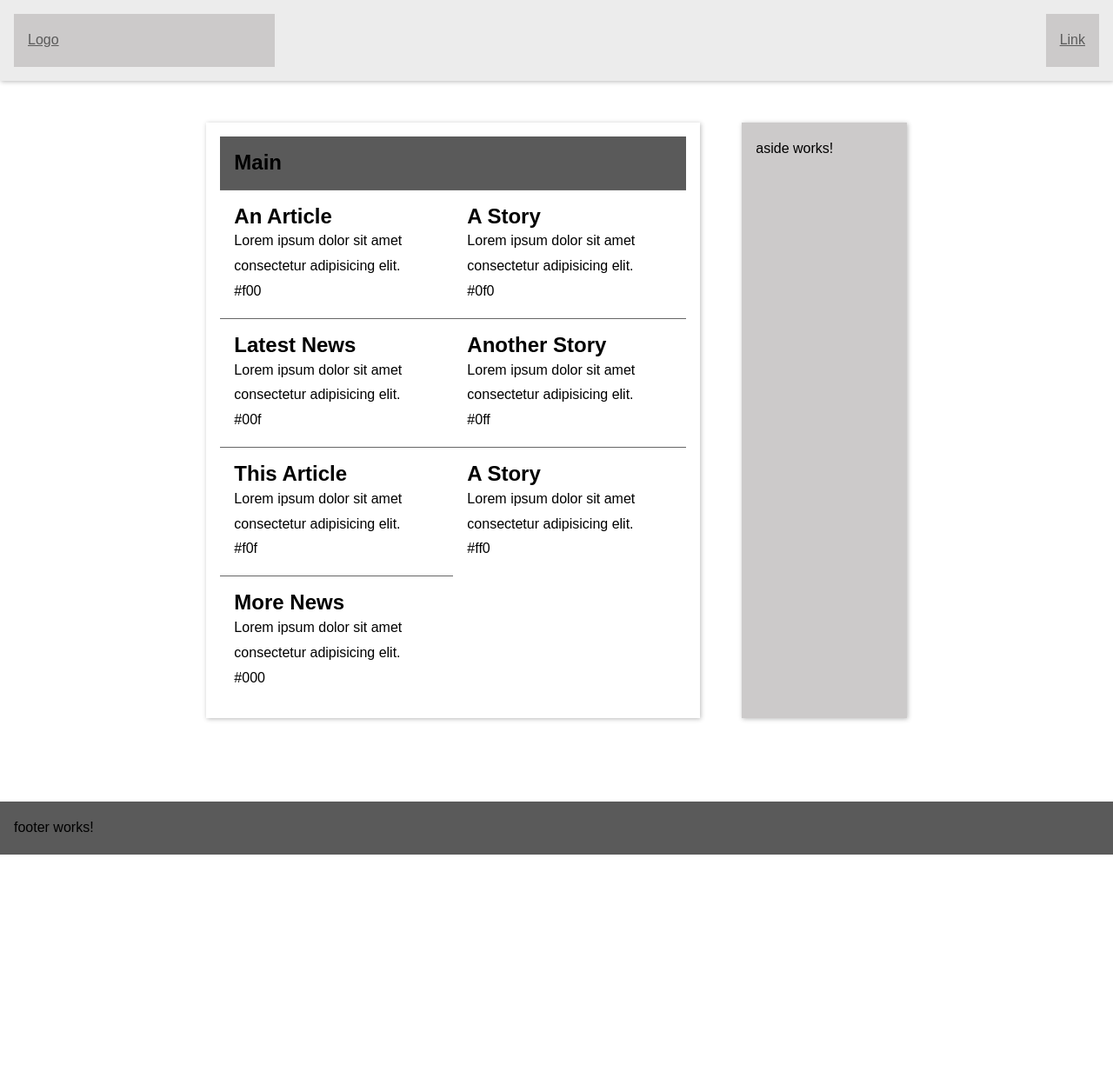
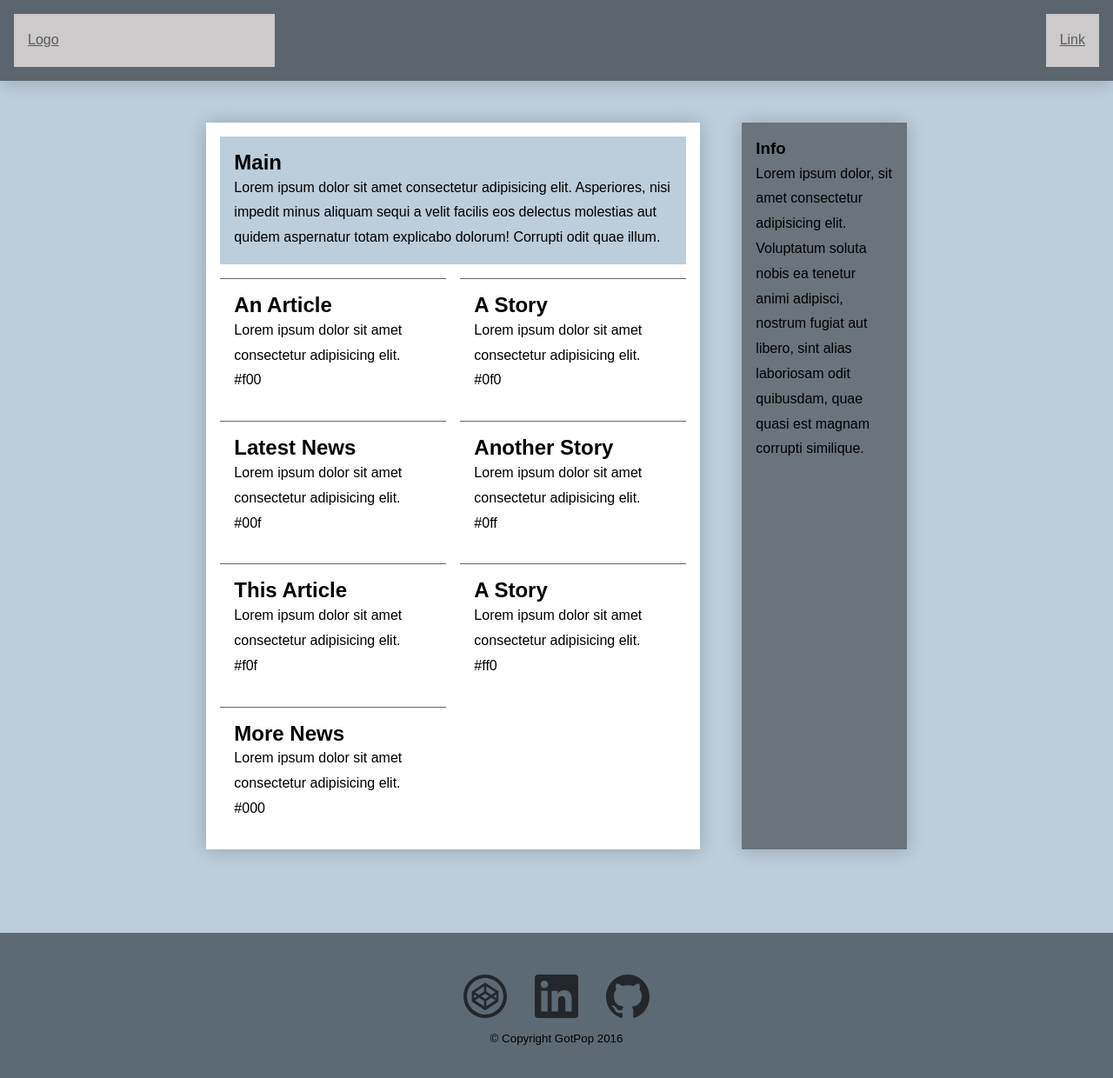
Before and after one commit to gotpop/grid, an Angular app: page / in a window 1280 px wide. Shown: the top 1240 px of the page at 87% size. Before the commit the page ends 983 px from the top, so only its background shows below. Built offline with nearby package versions, Linux system fonts and the light colour scheme.

Commit message:
Continue styling

```diff
--- a/src/app/aside/aside.component.html
+++ b/src/app/aside/aside.component.html
@@ -1,3 +1,3 @@
-<p>
-  aside works!
-</p>
+<h3>Info</h3>
+<p>Lorem ipsum dolor, sit amet consectetur adipisicing elit. Voluptatum soluta nobis ea tenetur animi adipisci, nostrum fugiat
+  aut libero, sint alias laboriosam odit quibusdam, quae quasi est magnam corrupti similique.</p>
--- a/src/app/aside/aside.component.scss
+++ b/src/app/aside/aside.component.scss
@@ -7,6 +7,6 @@
 :host {
     grid-area: aside;
     padding: $padding-small;
-    background: $light2;
+    background: $lighttint4;
     box-shadow: $shadow2;
 }
--- a/src/app/footer/footer.component.html
+++ b/src/app/footer/footer.component.html
@@ -1,3 +1,27 @@
-<p>
-  footer works!
-</p>
+<div id="social" class="social">
+  <nav class="social-nav">
+    <a class="social-link" href="http://codepen.io/gotpop/">
+      <span class="icon">
+        <svg id="icon-codepen" x="0px" y="0px" width="50px" height="50px" viewBox="0 0 50 50">
+          <path id="circle" fill="%231D1D1B" d="M25,0C11.2,0,0,11.2,0,25s11.2,25,25,25c13.8,0,25-11.2,25-25S38.8,0,25,0z M25,45.9 C13.5,45.9,4.1,36.5,4.1,25S13.5,4.1,25,4.1c11.5,0,20.9,9.4,20.9,20.9S36.5,45.9,25,45.9z"></path>
+          <path id="box" fill="%231D1D1B" d="M40.4,20.1C40.4,20.1,40.4,20.1,40.4,20.1c0-0.1,0-0.1,0-0.2c0,0,0,0,0-0.1c0,0,0-0.1,0-0.1 c0,0,0,0,0-0.1c0,0,0-0.1,0-0.1c0,0,0,0,0-0.1c0,0,0-0.1-0.1-0.1c0,0,0,0,0-0.1c0,0,0,0-0.1-0.1c0,0,0,0-0.1-0.1c0,0,0,0-0.1-0.1 c0,0,0,0-0.1,0c0,0,0,0,0,0L25.7,9.8c-0.4-0.3-1-0.3-1.5,0l-14.1,9.4c0,0,0,0,0,0c0,0,0,0-0.1,0c0,0-0.1,0-0.1,0.1c0,0,0,0-0.1,0.1 c0,0,0,0-0.1,0.1c0,0,0,0,0,0.1c0,0,0,0.1-0.1,0.1c0,0,0,0,0,0.1c0,0,0,0.1,0,0.1c0,0,0,0,0,0.1c0,0,0,0.1,0,0.1c0,0,0,0,0,0.1 c0,0,0,0.1,0,0.1c0,0,0,0,0,0.1c0,0.1,0,0.1,0,0.2v9.4c0,0.1,0,0.1,0,0.2c0,0,0,0,0,0.1c0,0,0,0.1,0,0.1c0,0,0,0,0,0.1 c0,0,0,0.1,0,0.1c0,0,0,0,0,0.1c0,0,0,0.1,0,0.1c0,0,0,0,0,0.1c0,0,0,0.1,0.1,0.1c0,0,0,0,0,0.1c0,0,0,0,0.1,0.1c0,0,0,0,0.1,0.1 c0,0,0,0,0.1,0.1c0,0,0,0,0.1,0c0,0,0,0,0,0l14.1,9.4c0.2,0.1,0.5,0.2,0.7,0.2c0.3,0,0.5-0.1,0.7-0.2l14.1-9.4c0,0,0,0,0,0 c0,0,0,0,0.1,0c0,0,0.1,0,0.1-0.1c0,0,0,0,0.1-0.1c0,0,0,0,0.1-0.1c0,0,0,0,0-0.1c0,0,0-0.1,0.1-0.1c0,0,0,0,0-0.1c0,0,0-0.1,0-0.1 c0,0,0,0,0-0.1c0,0,0-0.1,0-0.1c0,0,0,0,0-0.1c0,0,0-0.1,0-0.1c0,0,0,0,0-0.1c0-0.1,0-0.1,0-0.2v-9.4 C40.5,20.2,40.5,20.2,40.4,20.1z M26.3,13.4l10.4,6.9l-4.6,3.1l-5.8-3.9V13.4z M23.7,13.4v6.2l-5.8,3.9l-4.6-3.1L23.7,13.4z M12.2,22.8l3.3,2.2l-3.3,2.2V22.8z M23.7,36.6l-10.4-6.9l4.6-3.1l5.8,3.9V36.6z M25,28.1L20.3,25l4.7-3.1l4.7,3.1L25,28.1z M26.3,36.6v-6.2l5.8-3.9l4.6,3.1L26.3,36.6z M37.8,27.2L34.5,25l3.3-2.2V27.2z"></path>
+        </svg>
+      </span>
+    </a>
+    <a class="social-link" href="http://uk.linkedin.com/in/gotpop">
+      <span class="icon">
+        <svg id="icon-linkedin" x="0px" y="0px" width="50px" height="50px" viewBox="0 0 50 50">
+          <path id="linkedin" fill="%231D1D1B" d="M46.3,0H3.7C1.7,0,0,1.6,0,3.6v42.8c0,2,1.7,3.6,3.7,3.6h42.6c2,0,3.7-1.6,3.7-3.6V3.6 C50,1.6,48.3,0,46.3,0z M14.8,42.6H7.4V18.7h7.4V42.6z M11.1,15.5c-2.4,0-4.3-1.9-4.3-4.3c0-2.4,1.9-4.3,4.3-4.3 c2.4,0,4.3,1.9,4.3,4.3C15.4,13.6,13.5,15.5,11.1,15.5z M42.6,42.6h-7.4V31c0-2.8-0.1-6.3-3.9-6.3c-3.9,0-4.5,3-4.5,6.1v11.8h-7.4 V18.7h7.1V22h0.1c1-1.9,3.4-3.9,7-3.9c7.5,0,8.9,4.9,8.9,11.4V42.6z"></path>
+        </svg>
+      </span>
+    </a>
+    <a class="social-link" href="https://github.com/gotpop">
+      <span class="icon">
+        <svg id="icon-github" x="0px" y="0px" width="50px" height="50px" viewBox="0 0 50 50">
+          <path id="github_1_" fill-rule="evenodd" clip-rule="evenodd" fill="%231D1D1B" d="M25,0C11.2,0,0,11.5,0,25.6C0,37,7.2,46.6,17.1,50 c1.2,0.2,1.7-0.6,1.7-1.2c0-0.6,0-2.6,0-4.8c-7,1.6-8.4-3-8.4-3c-1.1-3-2.8-3.8-2.8-3.8c-2.3-1.6,0.2-1.6,0.2-1.6 c2.5,0.2,3.8,2.6,3.8,2.6c2.2,3.9,5.8,2.8,7.3,2.1c0.2-1.7,0.9-2.8,1.6-3.4C14.9,36.3,9,34.1,9,24.3c0-2.8,1-5.1,2.6-6.9 c-0.3-0.6-1.1-3.3,0.2-6.8c0,0,2.1-0.7,6.9,2.6c2-0.6,4.1-0.9,6.3-0.9c2.1,0,4.3,0.3,6.3,0.9c4.8-3.3,6.9-2.6,6.9-2.6 c1.4,3.5,0.5,6.1,0.2,6.8c1.6,1.8,2.6,4.1,2.6,6.9c0,9.8-5.8,12-11.4,12.6c0.9,0.8,1.7,2.4,1.7,4.7c0,3.4,0,6.2,0,7 c0,0.7,0.4,1.5,1.7,1.2C42.8,46.6,50,37,50,25.6C50,11.5,38.8,0,25,0z"></path>
+        </svg>
+      </span>
+    </a>
+  </nav>
+</div>
+<small>© Copyright GotPop 2016</small>
--- a/src/app/footer/footer.component.scss
+++ b/src/app/footer/footer.component.scss
@@ -5,10 +5,20 @@
 /* Style */
 
 :host {
-    background: $dark2;
-    padding: $padding-small;
+    background: $darktint2;
+    padding: $padding-large;
     grid-area: footer;
     align-self: end;
     margin-top: $padding-large;
     box-shadow: $shadow3;
+    display: grid;
+    justify-items: center;
 }
+
+.social-link {
+    margin: $padding-small;
+    text-decoration: none;
+    svg {
+        fill: $darktint4;
+    }
+}
--- a/src/app/header/header.component.scss
+++ b/src/app/header/header.component.scss
@@ -8,7 +8,7 @@
     position: sticky;
     top: 0;
     display: grid;
-    background: $light1;
+    background: $darktint1;
     padding: $padding-small;
     grid-area: header;
     grid-template-columns: 1fr 1fr 1fr 1fr;
--- a/src/app/main/main.component.html
+++ b/src/app/main/main.component.html
@@ -1,5 +1,7 @@
 <section class="titlebar">
   <h1>Main</h1>
+  <p>Lorem ipsum dolor sit amet consectetur adipisicing elit. Asperiores, nisi impedit minus aliquam sequi a velit facilis eos
+    delectus molestias aut quidem aspernatur totam explicabo dolorum! Corrupti odit quae illum.</p>
 </section>
 <article *ngFor="let article of articles">
   <h1>{{ article.title }}</h1>
--- a/src/app/main/main.component.scss
+++ b/src/app/main/main.component.scss
@@ -8,12 +8,14 @@
     grid-area: main;
     display: grid;
     grid-template-columns: 1fr 1fr;
+    grid-gap: $padding-small;
+    background: $white;
     box-shadow: $shadow2;
     padding: $padding-small;
 }
 
 .titlebar {
-    background: $dark2;
+    background: $lighttint2;
     grid-column: span 2;
     padding: $padding-small;
     h1 {
--- a/src/assets/scss/vars.scss
+++ b/src/assets/scss/vars.scss
@@ -1,9 +1,21 @@
+/* Basic */
+
+$white: #ffffff;
+$black: #000000;
+
 /* Light Colour Vars */
 
 $light1: rgb(236, 236, 236);
 $light2: rgb(204, 202, 202);
 $light3: rgb(179, 179, 179);
 $light4: rgb(182, 182, 182);
+
+/* light Tints */
+
+$lighttint1: #bccddb;
+$lighttint2: #bccddb;
+$lighttint3: #bccddb;
+$lighttint4: #69747c;
 
 /* Dark Colour Vars */
 
@@ -12,14 +24,26 @@ $dark2: rgb(90, 90, 90);
 $dark3: rgb(39, 39, 39);
 $dark4: rgb(26, 25, 25);
 
+/* Dark Tints */
+
+$darktint1: #5a656e;
+$darktint2: #5c6a75;
+$darktint3: #373d42;
+$darktint4: #23272b;
+
 /* Applied Vars */
 
 $shadow1: 5px 5px 5px rgba($dark4, .5);
-$shadow2: 1px 1px 5px rgba($dark4, .3);
+$shadow2: 0px 1px 20px rgba($black, .2);
 $shadow3: 5px 5px 5px rgba($dark4, .5);
 
 /* Spacing */
 
+$padding-tiny: .5em;
 $padding-small: 1em;
 $padding-medium: 2em;
 $padding-large: 3em;
+$margin-tiny: .5em;
+$margin-small: 1em;
+$margin-medium: 2em;
+$margin-large: 3em;
--- a/src/styles.scss
+++ b/src/styles.scss
@@ -11,6 +11,7 @@
 html {
     line-height: 1.8em;
     font-size: 16px;
+    background: $lighttint1;
 }
 
 app-root {
```
